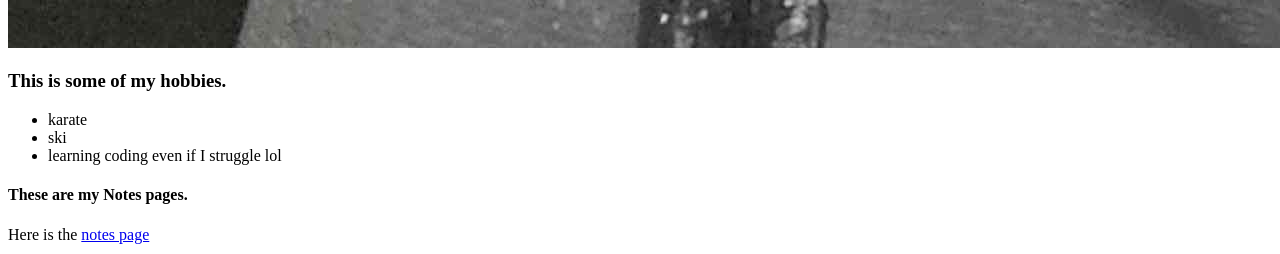
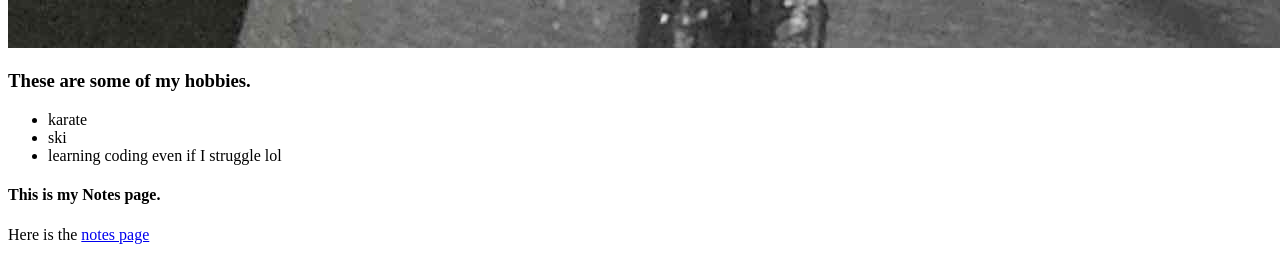
Before and after one commit to AlainParent/pare0239.github.io, a plain HTML site: page html-assignment week-4/index.html in a window 1280 px wide. Shown: the part 3714-3968 px from the top of the page. Drawn offline with Linux system fonts and the light colour scheme.

Commit message:
correction 2

```diff
--- a/html-assignment week-4/index.html
+++ b/html-assignment week-4/index.html
@@ -15,7 +15,7 @@
     </section>
 
         <section>
-            <h3>This is some of my hobbies.</h3>
+            <h3>These are some of my hobbies.</h3>
             <ul>
                 <li>karate</li>
                 <li>ski</li>
@@ -24,7 +24,7 @@
         </section>
 
          <section>
-             <h4>These are my Notes pages.</h4>
+             <h4>This is my Notes page.</h4>
              <p> Here is the <a href="Notes.html">notes page</a> </p>
          </section>
 </body>
```
